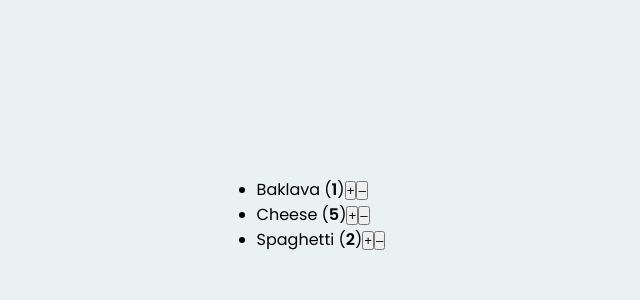
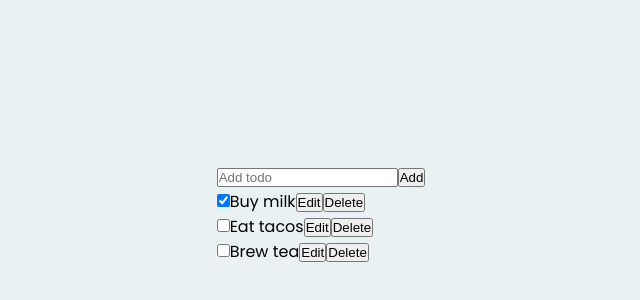
Before and after one commit to timetam24/TIL, a Next.js app in the folder practices/practice5/: page / in a window 1280 px wide. Shown: the part 186-486 px from the top of the page, without its empty margins (319-959 px from the left). Built offline with nearby package versions, Linux system fonts and the light colour scheme.

Commit message:
배열 State 업데이트하기 2
- task app에서 todo 추가, 수정, 삭제

```diff
--- a/practices/practice5/app/page.tsx
+++ b/practices/practice5/app/page.tsx
@@ -1,9 +1,10 @@
 import styles from "./page.module.css";
-import ShoppingCart from "./ui/shopping-cart";
+import TaskApp from "./ui/task-app";
+
 export default function Home() {
   return (
     <main className={styles.main}>
-      <ShoppingCart />
+      <TaskApp />
     </main>
   );
 }
--- /dev/null
+++ b/practices/practice5/app/ui/add-todo.tsx
@@ -0,0 +1,28 @@
+"use client";
+
+import { useState } from "react";
+
+export default function AddTodo({
+  onAddTodo,
+}: {
+  onAddTodo: (title: string) => void;
+}) {
+  const [title, setTitle] = useState("");
+  return (
+    <div>
+      <input
+        placeholder="Add todo"
+        value={title}
+        onChange={(e) => setTitle(e.target.value)}
+      />
+      <button
+        onClick={() => {
+          setTitle("");
+          onAddTodo(title);
+        }}
+      >
+        Add
+      </button>
+    </div>
+  );
+}
--- /dev/null
+++ b/practices/practice5/app/ui/task-app.tsx
@@ -0,0 +1,54 @@
+"use client";
+
+import { useState } from "react";
+import AddTodo from "./add-todo";
+import TaskList from "./task-list";
+
+let nextId = 3;
+const initialTodos = [
+  { id: 0, title: "Buy milk", done: true },
+  { id: 1, title: "Eat tacos", done: false },
+  { id: 2, title: "Brew tea", done: false },
+];
+
+export interface Todo {
+  id: number;
+  title: string;
+  done: boolean;
+}
+
+export default function TaskApp() {
+  const [todos, setTodos] = useState(initialTodos);
+
+  function handleAddTodo(title: string) {
+    if (title === "") return;
+    setTodos([...todos, { id: nextId++, title: title, done: false }]);
+  }
+
+  function handleChangeTodo(nextTodo: Todo) {
+    setTodos(
+      todos.map((todo) => {
+        if (todo.id === nextTodo.id) {
+          return nextTodo;
+        } else {
+          return todo;
+        }
+      })
+    );
+  }
+
+  function handleDeleteTodo(todoId: number) {
+    setTodos(todos.filter((todo) => todo.id !== todoId));
+  }
+
+  return (
+    <div style={{ display: "flex", flexDirection: "column" }}>
+      <AddTodo onAddTodo={handleAddTodo} />
+      <TaskList
+        todos={todos}
+        onChangeTodo={handleChangeTodo}
+        onDeleteTodo={handleDeleteTodo}
+      />
+    </div>
+  );
+}
--- /dev/null
+++ b/practices/practice5/app/ui/task-list.tsx
@@ -0,0 +1,76 @@
+"use client";
+
+import { useState } from "react";
+import { Todo } from "./task-app";
+
+interface TaskListProps {
+  todos: Todo[];
+  onChangeTodo: (todo: Todo) => void;
+  onDeleteTodo: (todoId: number) => void;
+}
+
+interface TaskProps {
+  todo: Todo;
+  onChange: (todo: Todo) => void;
+  onDelete: (todoId: number) => void;
+}
+
+export default function TaskList({
+  todos,
+  onChangeTodo,
+  onDeleteTodo,
+}: TaskListProps) {
+  return (
+    <ul style={{ listStyle: "none" }}>
+      {todos.map((todo) => (
+        <li key={todo.id}>
+          <Task todo={todo} onChange={onChangeTodo} onDelete={onDeleteTodo} />
+        </li>
+      ))}
+    </ul>
+  );
+}
+
+function Task({ todo, onChange, onDelete }: TaskProps) {
+  const [isEditing, setIsEditing] = useState(false);
+  let todoContent;
+  if (isEditing) {
+    todoContent = (
+      <>
+        <input
+          value={todo.title}
+          onChange={(e) => {
+            onChange({
+              ...todo,
+              title: e.target.value,
+            });
+          }}
+        />
+        <button onClick={() => setIsEditing(false)}>Save</button>
+      </>
+    );
+  } else {
+    todoContent = (
+      <>
+        {todo.title}
+        <button onClick={() => setIsEditing(true)}>Edit</button>
+      </>
+    );
+  }
+  return (
+    <label>
+      <input
+        type="checkbox"
+        checked={todo.done}
+        onChange={(e) => {
+          onChange({
+            ...todo,
+            done: e.target.checked,
+          });
+        }}
+      />
+      {todoContent}
+      <button onClick={() => onDelete(todo.id)}>Delete</button>
+    </label>
+  );
+}
```
